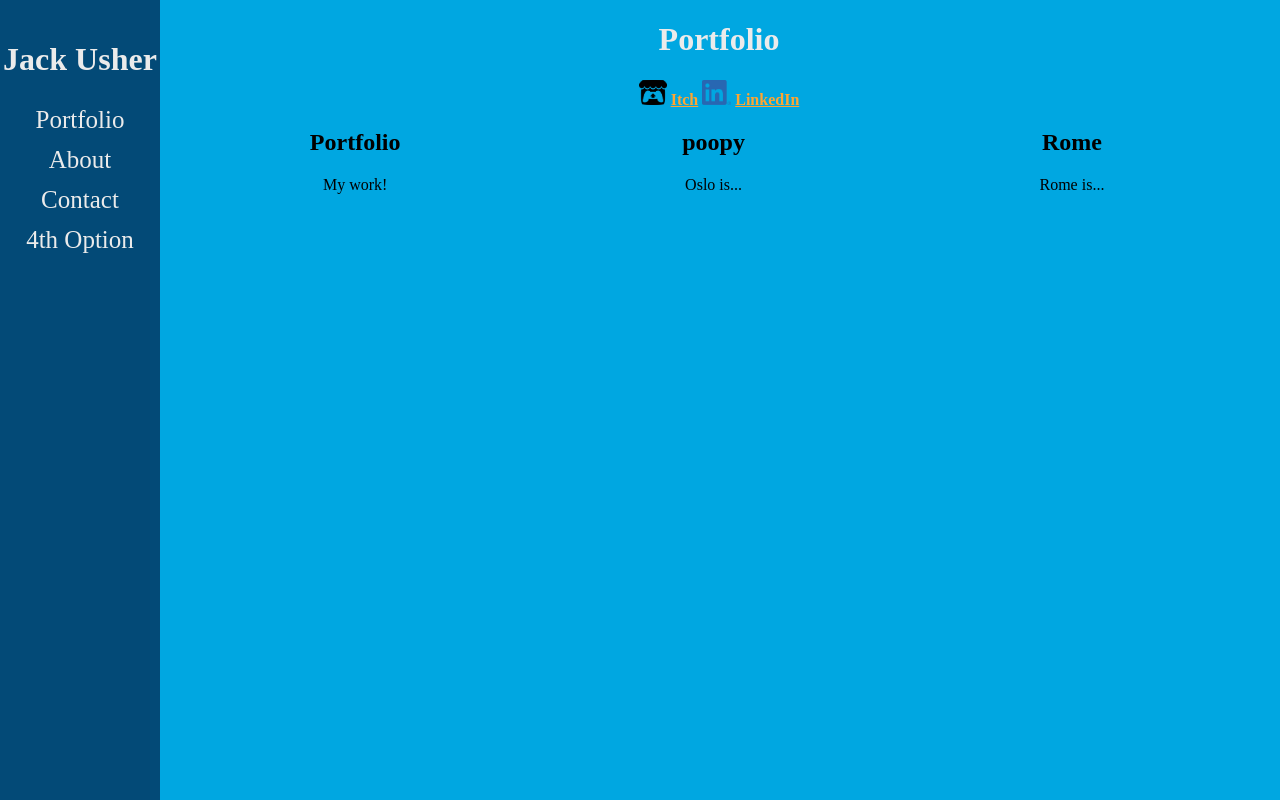
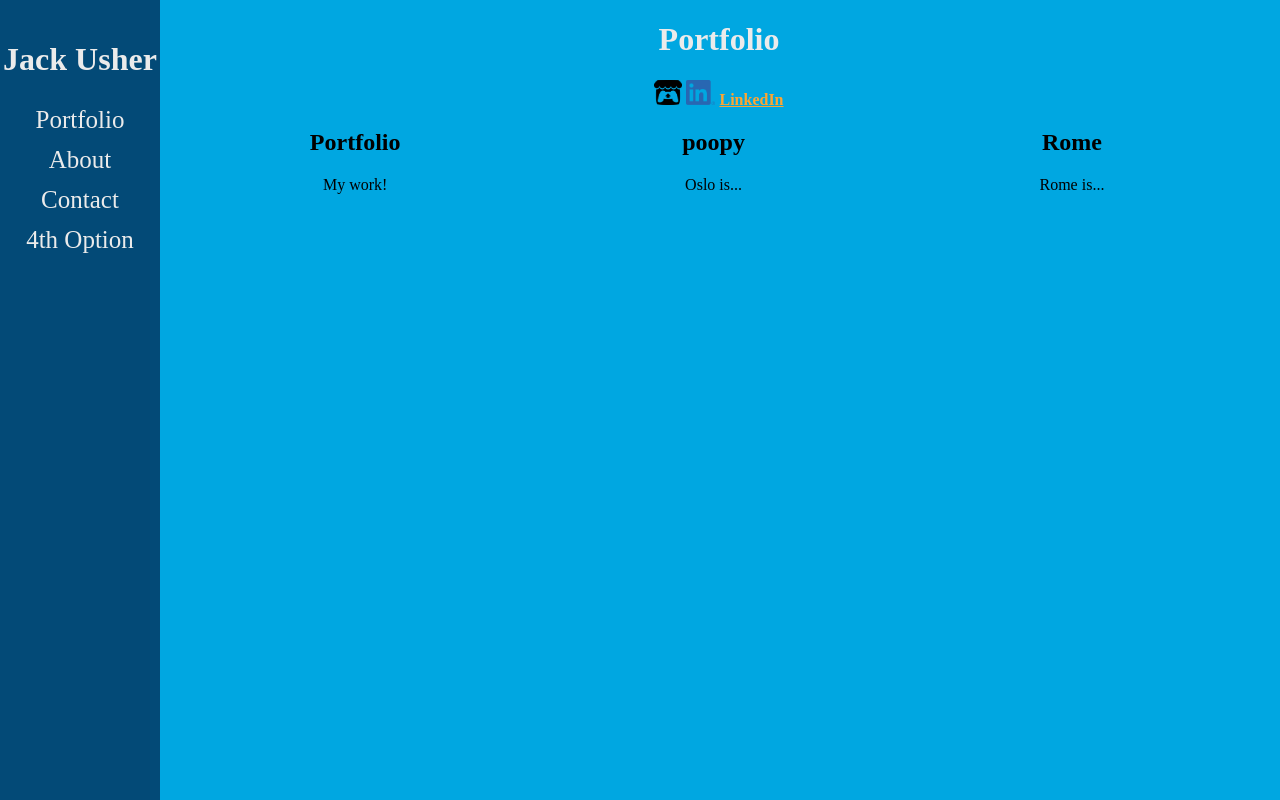
Before and after one commit to JackMyGoodMan/jackmygoodman.github.io, a plain HTML site: page docs/index.html in a window 1280 px wide. Drawn offline with Linux system fonts and the light colour scheme.

Commit message:
image link

```diff
--- a/docs/index.html
+++ b/docs/index.html
@@ -22,10 +22,9 @@
     <div class="main">
       <center>
         <h1 style="color:#EBEBEB;">Portfolio</h1>
-        <img src="/images/Itch/itchio-logo-textless-black.png" width="28" height="25" alt="Itch Logo">
-        <a href="https://jackmygooman.itch.io/" style="color:#FFA630;"> <b>Itch</b></a>
+        <a href="https://jackmygooman.itch.io/" style="color:#FFA630;" target="_blank"> <img src="/images/Itch/itchio-logo-textless-black.png" width="28" height="25" alt="Itch Logo"></a>
         <img src="\images\LinkedIn\LI-In-Bug.png" width="29" height="25" alt="LinkedIn Logo">
-        <a href="" style="color:#FFA630;"> <b>LinkedIn</b></a>
+        <a href="" style="color:#FFA630;" target="_blank"> <b>LinkedIn</b></a>
 
         <style>
           .container {
```
